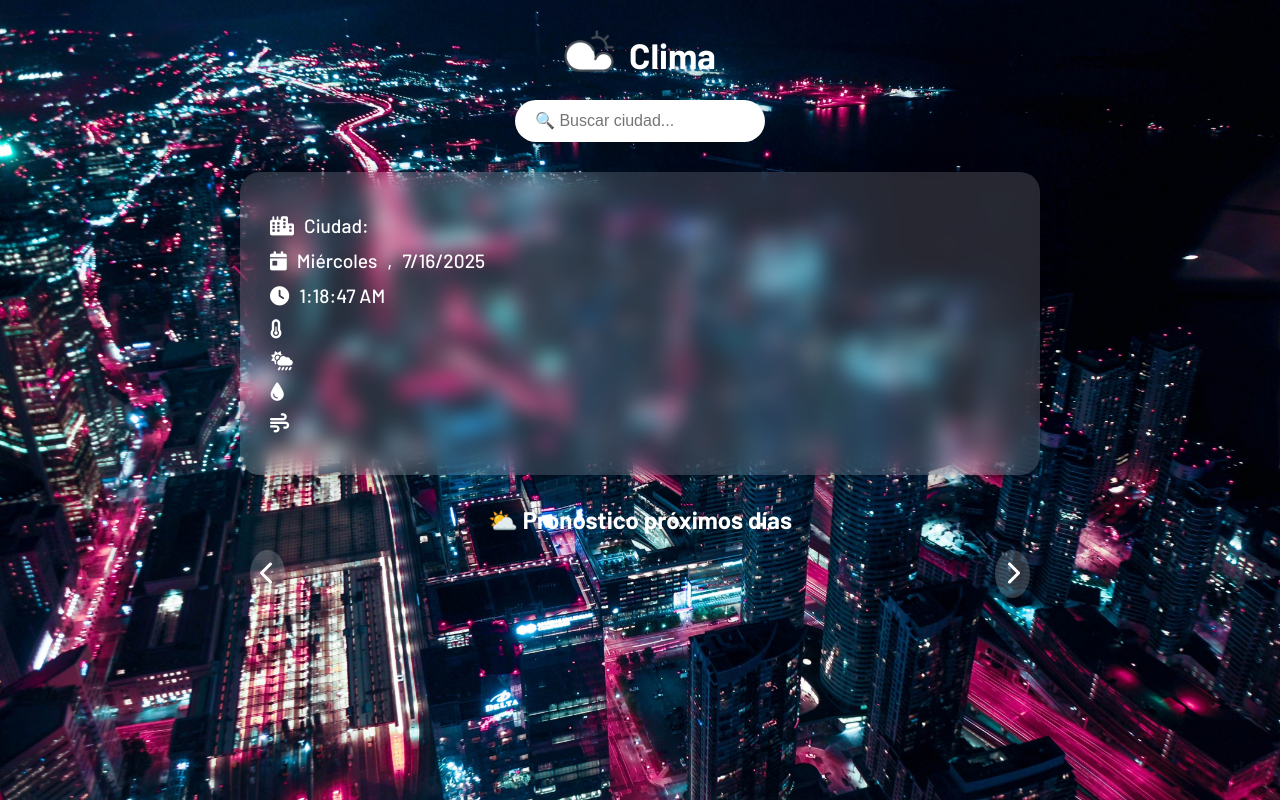
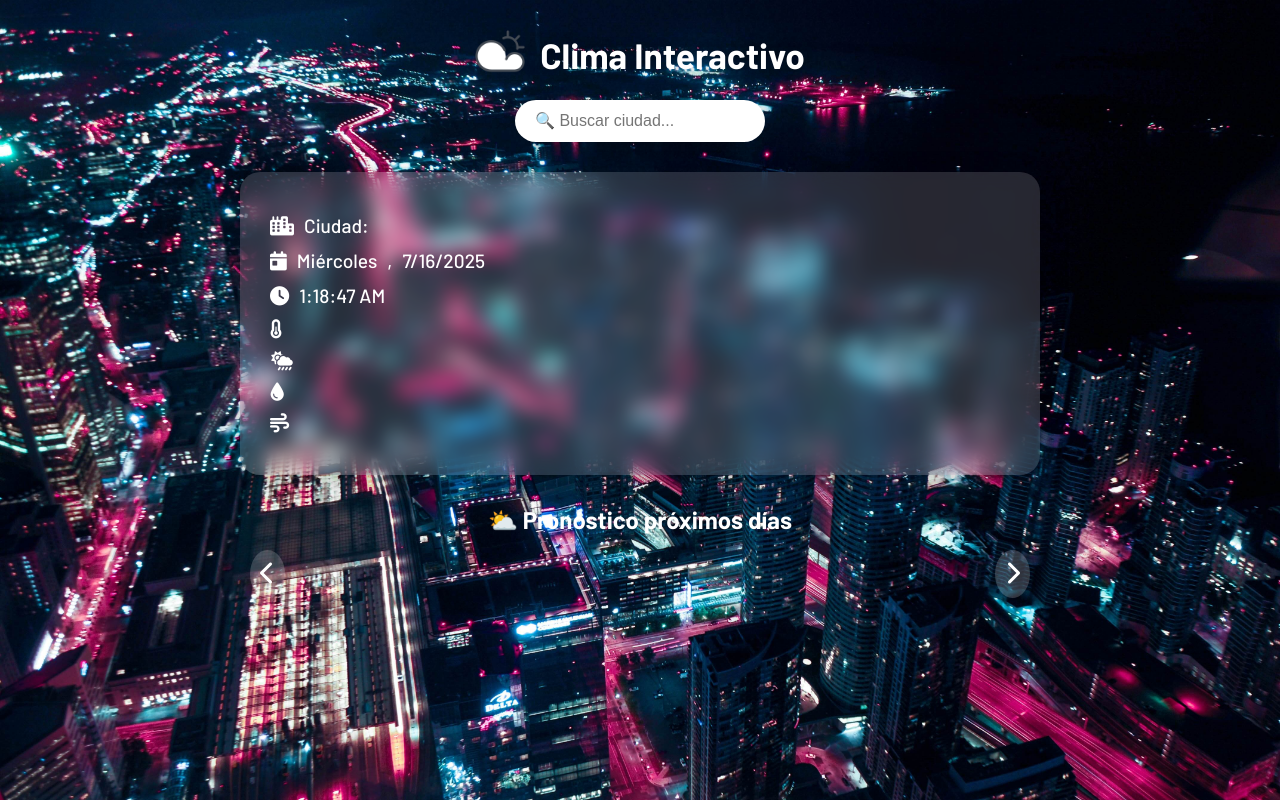
Before and after one commit to JuanFigueredoGuardia/CentroClimatico, a plain HTML site: page index.html in a window 1280 px wide. Drawn offline with Linux system fonts and the light colour scheme; no server answers.

Commit message:
Add files via upload

```diff
--- a/index.html
+++ b/index.html
@@ -13,7 +13,7 @@
   <header>
     <h1 class="title">
       <img class="weather-icon" src="imagenes/weather-icon.png" alt="Logo clima" />
-      Clima
+      Clima Interactivo
     </h1>
     <input id="get-city" type="text" placeholder="🔍 Buscar ciudad..." />
   </header>
```
